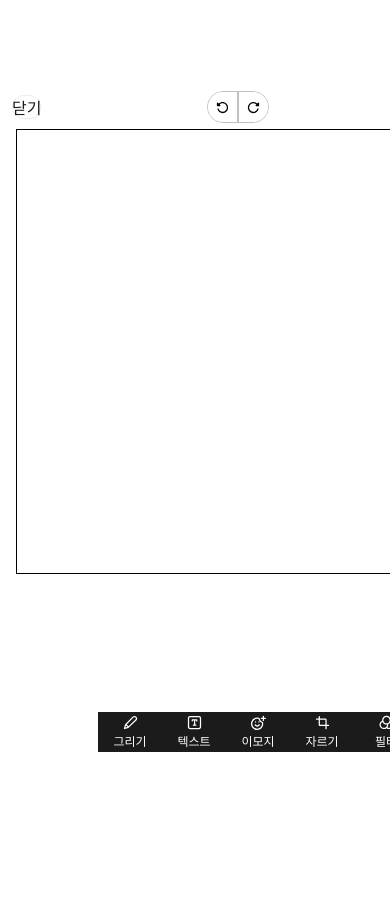
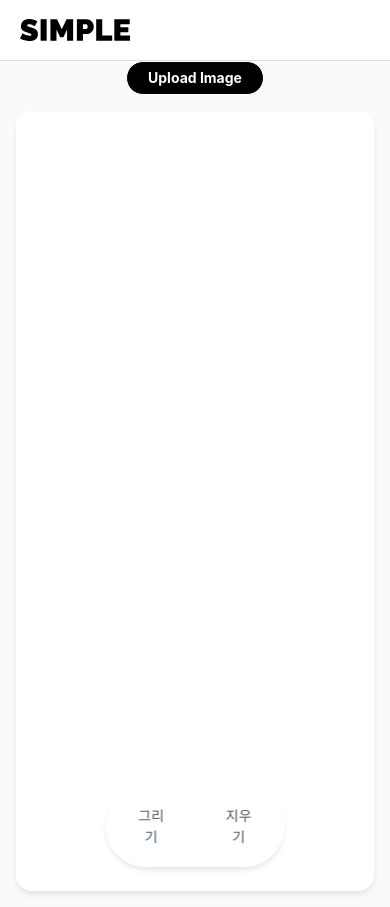
Before and after one commit to simple-editor/front, a React (Vite) app: page / in a window 390 px wide. Before the commit the page ends 844 px from the top, so only its background shows below. Built offline with nearby package versions, Linux system fonts and the light colour scheme; a web font is replaced by a local one.

Commit message:
[Fix] 다운로드 로직 정확히 위치 잡도록 수정

```diff
--- a/src/components/editor/index.tsx
+++ b/src/components/editor/index.tsx
@@ -7,12 +7,13 @@ import useHistoryStore from "@/shared/store/history-store";
 import { loadFromLocalStorage } from "@/shared/services/storage";
 import styled from "@emotion/styled";
 import Upload from "./upload";
-import Mobile from "./mobile";
+import MobileCanvas from "./mobile/mobile-canvas";
 import useViewport from "@/shared/hooks/use-viewport";
 
 const Editor = () => {
   const { isMobile } = useViewport();
   const localShapes = loadFromLocalStorage("simple-shapes");
+
   useEffect(() => {
     if (localShapes) {
       useHistoryStore.setState({
@@ -20,15 +21,18 @@ const Editor = () => {
         history: [],
         future: [],
       });
-    } else return;
+    }
   }, [localShapes]);
 
   return (
-    <Main id="main">
+    <Main id="main" isMobile={isMobile}>
       <Upload />
 
-      {isMobile && <Mobile />}
-      {!isMobile && (
+      {isMobile ? (
+        <MobileWrapper>
+          <MobileCanvas />
+        </MobileWrapper>
+      ) : (
         <>
           <Body>
             <Manager />
@@ -42,14 +46,18 @@ const Editor = () => {
   );
 };
 
-export default Editor;
+const Main = styled.main<{ isMobile: boolean }>`
+  width: ${({ isMobile }) => (isMobile ? "100%" : "calc(100% - 2rem)")};
+  max-width: ${({ isMobile }) => (isMobile ? "none" : "90rem")};
+  max-height: ${({ isMobile }) => (isMobile ? "none" : "50rem")};
+  min-height: ${({ isMobile }) => (isMobile ? "100vh" : "44rem")};
+  margin: auto;
+  background: ${({ isMobile }) => (isMobile ? "#f8fafc" : "transparent")};
+`;
 
-const Main = styled.main`
-  width: calc(100% - 2rem);
-  max-width: 90rem;
-  max-height: 50rem;
-  min-height: 44rem;
-  margin: auto;
+const MobileWrapper = styled.div`
+  padding: 16px;
+  height: calc(100vh - 32px);
 `;
 
 const Body = styled.section`
@@ -61,3 +69,5 @@ const Body = styled.section`
     display: none;
   }
 `;
+
+export default Editor;
--- a/src/components/editor/manager/index.tsx
+++ b/src/components/editor/manager/index.tsx
@@ -18,16 +18,32 @@ const Manager = () => {
   const stageRef = useCanvasRefStore((state) => state.stageRef);
 
   const downloadImage = () => {
-    const layer = stageRef.current;
-    if (!isKonvaNode(layer, Konva.Stage)) return;
+    const stage = stageRef.current;
+    if (!isKonvaNode(stage, Konva.Stage)) return;
     setActiveTool("");
+
     setTimeout(() => {
-      const uri = layer.toDataURL({
-        x: layer.clipX(),
-        y: layer.clipY(),
-        width: layer.clipWidth(),
-        height: layer.clipHeight(),
+      const layer = stage.findOne("Layer");
+      if (!layer) return;
+
+      // Layer의 clip 정보 가져오기
+      const clipConfig = (layer as Konva.Layer).getAttr("clip");
+      if (!clipConfig) return;
+
+      // Layer의 transform 상태
+      const scale = layer.scaleX();
+      const offsetX = layer.x();
+      const offsetY = layer.y();
+
+      // clip 영역 기준으로 캡처
+      const uri = stage.toDataURL({
+        x: clipConfig.x * scale + offsetX,
+        y: clipConfig.y * scale + offsetY,
+        width: clipConfig.width * scale,
+        height: clipConfig.height * scale,
+        pixelRatio: 2,
       });
+
       const link = document.createElement("a");
       link.download = "canvas.png";
       link.href = uri;
@@ -36,7 +52,6 @@ const Manager = () => {
       document.body.removeChild(link);
     }, 100);
   };
-
 
   return (
     <Wrapper>
--- a/src/components/editor/mobile/manager-for-mobile.tsx
+++ b/src/components/editor/mobile/manager-for-mobile.tsx
@@ -18,16 +18,31 @@ const ManagerForMobile = () => {
   const stageRef = useCanvasRefStore((state) => state.stageRef);
 
   const downloadImage = () => {
-    const layer = stageRef.current;
-    if (!isKonvaNode(layer, Konva.Stage)) return;
+    const stage = stageRef.current;
+    if (!isKonvaNode(stage, Konva.Stage)) return;
     setActiveTool("");
+
     setTimeout(() => {
-      const uri = layer.toDataURL({
-        x: layer.clipX(),
-        y: layer.clipY(),
-        width: layer.clipWidth(),
-        height: layer.clipHeight(),
+      const layer = stage.findOne("Layer");
+      if (!layer) return;
+
+      // Stage의 현재 크기와 스케일 정보 가져오기
+      const scale = layer.scaleX();
+      const stageWidth = stage.width();
+      const stageHeight = stage.height();
+
+      // 실제 보이는 영역만큼의 크기 계산
+      const visibleWidth = stageWidth / scale;
+      const visibleHeight = stageHeight / scale;
+
+      const uri = stage.toDataURL({
+        x: 0,
+        y: 0,
+        width: visibleWidth,
+        height: visibleHeight,
+        pixelRatio: 2,
       });
+
       const link = document.createElement("a");
       link.download = "canvas.png";
       link.href = uri;
--- /dev/null
+++ b/src/components/editor/mobile/mobile-canvas.tsx
@@ -0,0 +1,162 @@
+import styled from "@emotion/styled";
+import { Stage, Layer } from "react-konva";
+import useHistoryStore from "@/shared/store/history-store";
+import useViewport from "@/shared/hooks/use-viewport";
+import { useEffect, useState } from "react";
+import FreeDrawing from "../canvas/free-drawing";
+
+import useToolbarStore from "@/shared/store/toolbar-store";
+import UploadedImage from "../canvas/uploaded-image";
+
+const MobileCanvas = () => {
+  const [stageSize, setStageSize] = useState({ width: 0, height: 0 });
+  const [scale, setScale] = useState(1);
+  const [position, setPosition] = useState({ x: 0, y: 0 });
+  const shapes = useHistoryStore((state) => state.shapes);
+  const { width } = useViewport();
+  const activeTool = useToolbarStore((state) => state.activeTool);
+
+  const imageShape = shapes.find((shape) => shape.type === "image");
+
+  useEffect(() => {
+    if (!imageShape) return;
+
+    const padding = 32;
+    const availableWidth = width - padding;
+    const availableHeight = window.innerHeight - 120;
+
+    setStageSize({
+      width: availableWidth,
+      height: availableHeight,
+    });
+
+    const scaleX = availableWidth / (imageShape as any).width;
+    const scaleY = availableHeight / (imageShape as any).height;
+
+    let newScale = Math.min(scaleX, scaleY);
+
+    const MIN_SCALE = 0.3;
+    const MAX_SCALE = 2.0;
+
+    newScale = Math.min(scaleX, scaleY) * 0.8;
+
+    newScale = Math.max(MIN_SCALE, Math.min(MAX_SCALE, newScale));
+
+    const xOffset = (availableWidth - (imageShape as any).width * newScale) / 2;
+    const yOffset =
+      (availableHeight - (imageShape as any).height * newScale) / 2;
+
+    setScale(newScale);
+    setPosition({
+      x: xOffset,
+      y: yOffset,
+    });
+  }, [width, imageShape]);
+
+  const renderShape = (shape: any, i: number) => {
+    switch (shape.type) {
+      case "image":
+        return <UploadedImage key={`image-${i}`} image={shape} />;
+      case "line":
+        return (
+          <FreeDrawing
+            key={`line-${i}`}
+            line={{
+              ...shape,
+              strokeWidth: shape.strokeWidth / scale,
+            }}
+          />
+        );
+      default:
+        return null;
+    }
+  };
+
+  return (
+    <MobileCanvasWrapper>
+      <CanvasContainer>
+        <Stage
+          width={stageSize.width}
+          height={stageSize.height}
+          style={{
+            touchAction: activeTool === "그리기" ? "none" : "auto",
+          }}
+        >
+          <Layer x={position.x} y={position.y} scaleX={scale} scaleY={scale}>
+            {shapes.map((shape, i) => renderShape(shape, i))}
+          </Layer>
+        </Stage>
+      </CanvasContainer>
+      <ToolbarOverlay>
+        <ToolButton>
+          <span>그리기</span>
+        </ToolButton>
+        <ToolButton>
+          <span>지우기</span>
+        </ToolButton>
+      </ToolbarOverlay>
+    </MobileCanvasWrapper>
+  );
+};
+
+const MobileCanvasWrapper = styled.div`
+  position: relative;
+  width: 100%;
+  height: 100%;
+  background: #f8fafc;
+  border-radius: 16px;
+  overflow: hidden;
+  box-shadow: 0 4px 6px -1px rgb(0 0 0 / 0.1);
+`;
+
+const CanvasContainer = styled.div`
+  display: flex;
+  justify-content: center;
+  align-items: center;
+  width: 100%;
+  height: 100%;
+  background: white;
+  padding: 16px;
+  box-sizing: border-box;
+
+  .konvajs-content {
+    box-shadow: 0 1px 3px 0 rgb(0 0 0 / 0.1);
+    border-radius: 12px;
+    overflow: hidden;
+  }
+`;
+
+const ToolbarOverlay = styled.div`
+  position: absolute;
+  bottom: 24px;
+  left: 50%;
+  transform: translateX(-50%);
+  display: flex;
+  gap: 12px;
+  padding: 8px;
+  background: rgba(255, 255, 255, 0.9);
+  backdrop-filter: blur(8px);
+  border-radius: 999px;
+  box-shadow: 0 4px 6px -1px rgb(0 0 0 / 0.1);
+`;
+
+const ToolButton = styled.button`
+  display: flex;
+  align-items: center;
+  justify-content: center;
+  padding: 12px 20px;
+  border: none;
+  border-radius: 999px;
+  background: transparent;
+  color: #475569;
+  font-size: 14px;
+  font-weight: 500;
+  transition: all 0.2s ease;
+
+  &:active {
+    background: #e2e8f0;
+    transform: scale(0.98);
+  }
+`;
+
+export default MobileCanvas;
--- a/src/shared/store/toolbar-store.ts
+++ b/src/shared/store/toolbar-store.ts
@@ -46,14 +46,6 @@ interface IToolbar {
   setFilterTools: (settings: Partial<IFilter>) => void;
 }
 
-const lineSizes = [
-  { title: "XS", value: 0.5 },
-  { title: "S", value: 1 },
-  { title: "M", value: 2 },
-  { title: "L", value: 4 },
-  { title: "XL", value: 8 },
-] as const;
-
 const useToolbarStore = create<IToolbar>()((set) => ({
   activeTool: "",
   setActiveTool: (tool) => set({ activeTool: tool }),
```
